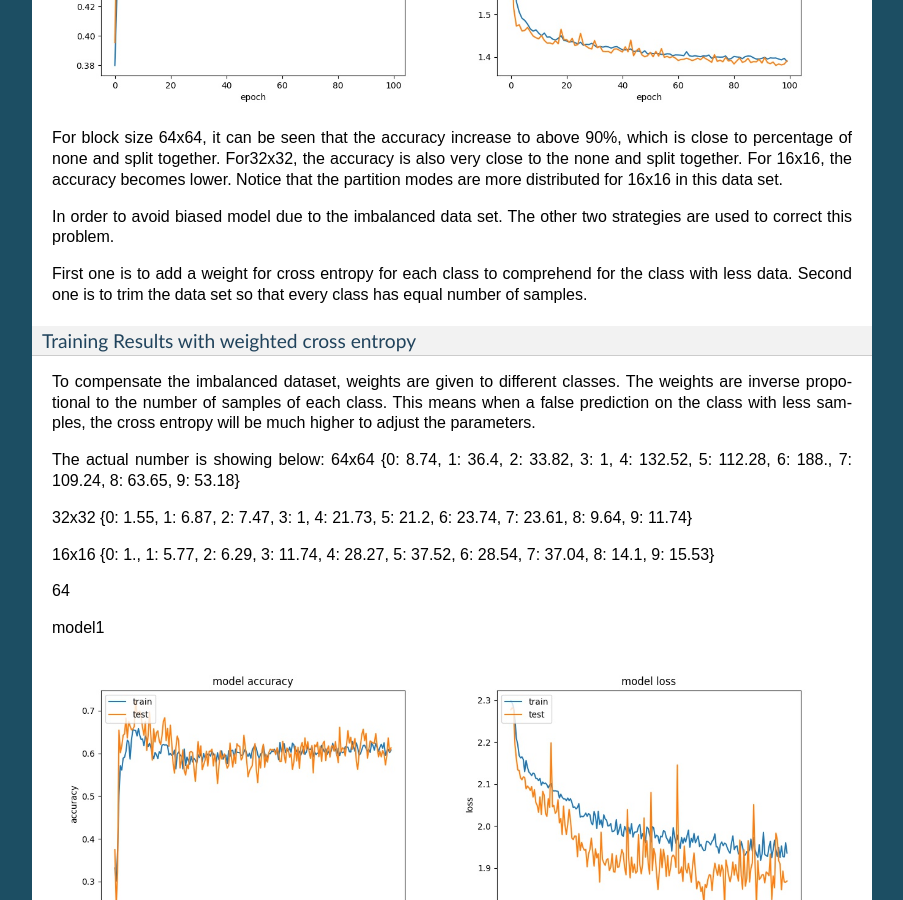
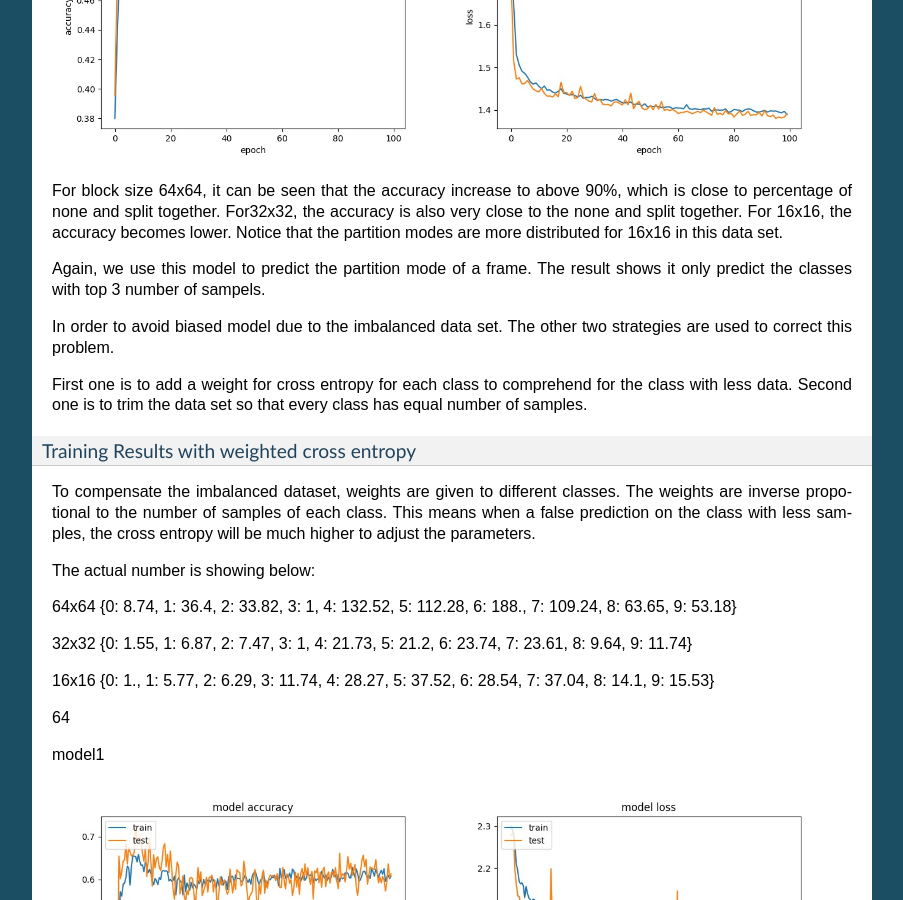
Before and after one commit to epadam/CNN-AV1-intra-encoder, a Sphinx documentation site: the page built from source/performance.rst, in a window 1280 px wide and 900 px high, scrolled down 5679 px. Shown: the whole window, without its empty margins (198-1101 px from the left). Built offline with Sphinx 7.4.7, drawn with Linux system fonts in a browser that asks for light colours; some of the changed text lies outside the part shown.

Commit message:
Update performance.rst

```diff
--- a/source/performance.rst
+++ b/source/performance.rst
@@ -105,6 +105,7 @@ block size : 16x16
 .. image:: img/m1_qp120_16_loss_f.jpg
    :width: 49%
 
+This needs to be checked again, since the higher accuracy but higher loss
 
 .. image:: img/mnist_qp120_16_acc_f.jpg
    :width: 49%
@@ -138,7 +139,7 @@ The distribution of partition modes of different block sizes is shown below.
 
 Notice the distribution of parititon modes is different from the 4K data set. It has higher ratio of Split partition mode for both block size 64x64 and 32x32, and less NONE partition modes for block size 16x16. This may be because the 720p frames have more concise scene than 4K frames.
 
-Here we only test model1 and the result is presented below:
+Here we only test model 1 and the result is presented below:
 
 block size : 64x64
 
@@ -163,6 +164,8 @@ block size : 16x16
 
 For block size 64x64, it can be seen that the accuracy increase to above 90%, which is close to percentage of none and split together. For32x32, the accuracy is also very close to the none and split together. For 16x16, the accuracy becomes lower. Notice that the partition modes are more distributed for 16x16 in this data set.
 
+Again, we use this model to predict the partition mode of a frame. The result shows it only predict the classes with top 3 number of sampels.
+
 In order to avoid biased model due to the imbalanced data set. The other two strategies are used to correct this problem.
 
 First one is to add a weight for cross entropy for each class to comprehend for the class with less data. Second one is to trim the data set so that every class has equal number of samples.
@@ -173,6 +176,7 @@ Training Results with weighted cross entropy
 To compensate the imbalanced dataset, weights are given to different classes. The weights are inverse propotional to the number of samples of each class. This means when a false prediction on the class with less samples, the cross entropy will be much higher to adjust the parameters.
 
 The actual number is showing below:
+
 64x64 {0: 8.74, 1: 36.4, 2: 33.82, 3: 1, 4: 132.52, 5: 112.28, 6: 188., 7: 109.24, 8: 63.65, 9: 53.18}
 
 32x32 {0: 1.55, 1: 6.87, 2: 7.47, 3: 1, 4: 21.73, 5: 21.2, 6: 23.74, 7: 23.61, 8: 9.64, 9: 11.74}
```
